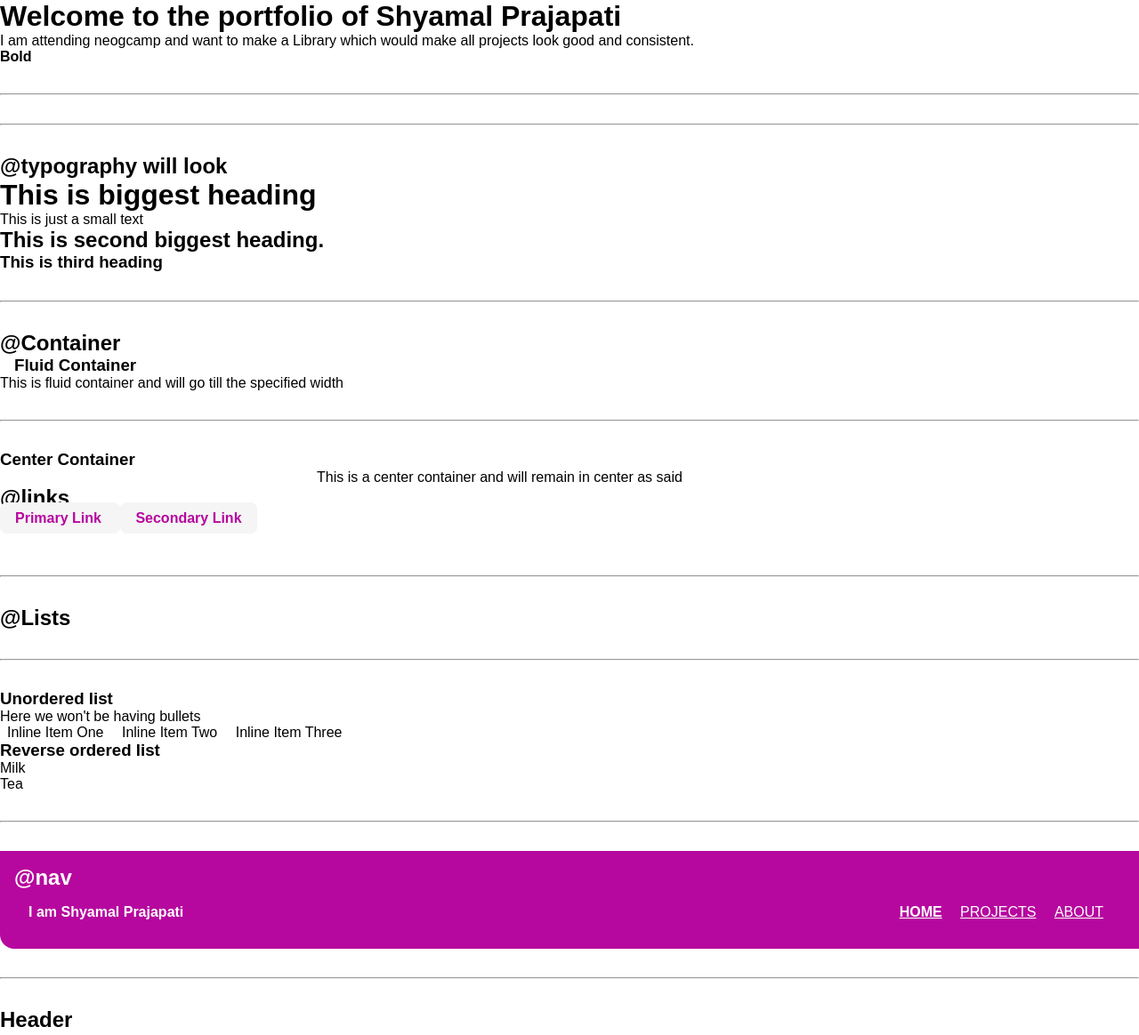
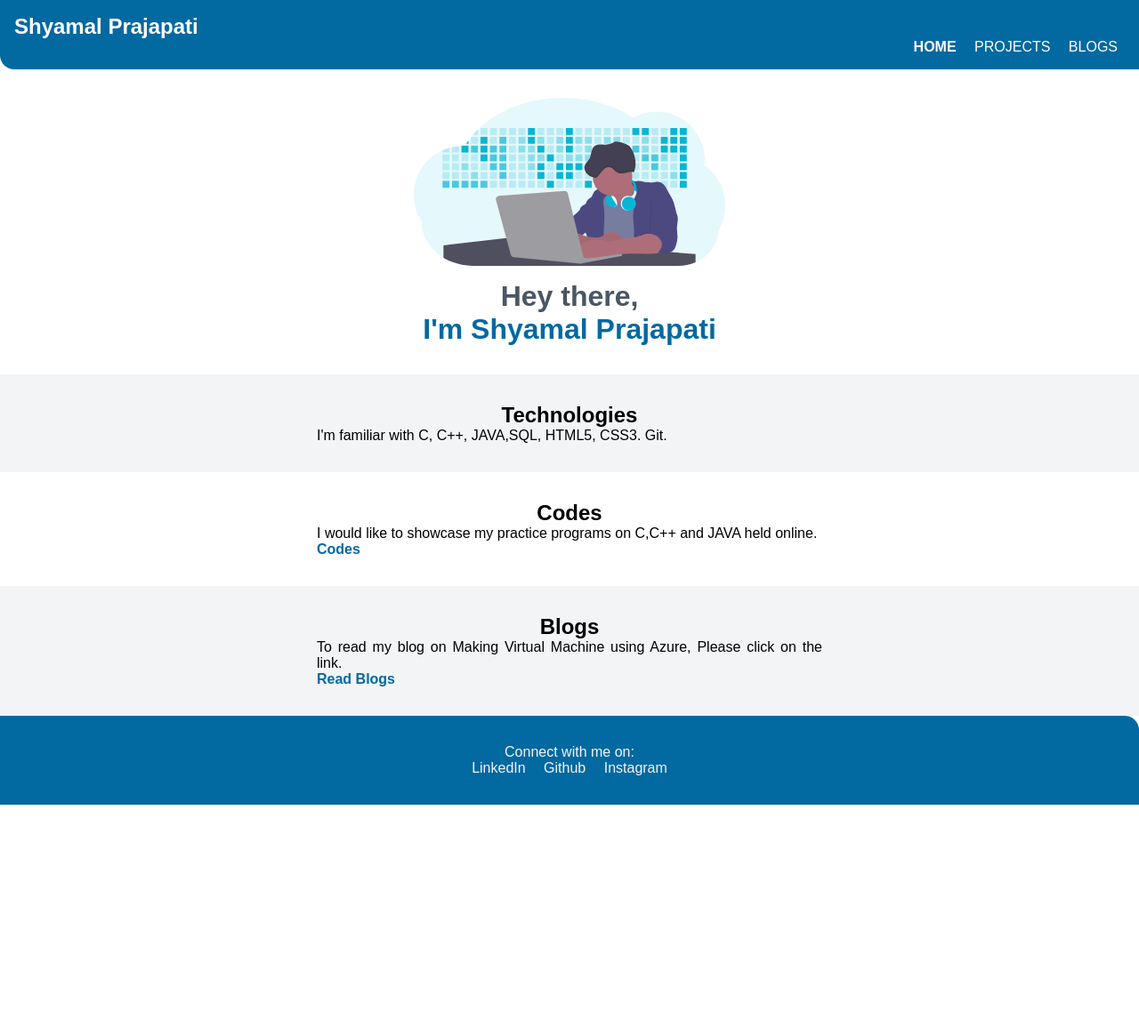
Before and after one commit to shyamal2411/sgprajapati.in, a plain HTML site: page index.html in a window 1280 px wide. Shown: the top 1164 px of the page at 89% size. After the commit the page ends 905 px from the top, so only its background shows below. Drawn offline with Linux system fonts and the light colour scheme.

Commit message:
portfolio process

```diff
--- a/index.html
+++ b/index.html
@@ -4,68 +4,15 @@
 <head>
     <meta charset="UTF-8">
     <meta name="viewport" content="width=device-width, initial-scale=1.0">
-    <link rel="stylesheet" href="styles.css" type="text/css">
-    <title>Component Libraray</title>
-
-    <!-- <link href="styles.css" rel="stylesheet" /> -->
+    <title>Porfolio | Shyamal</title>
+    <link href="styles.css" rel="stylesheet" />
 </head>
 
 <body>
-    <h1>Welcome to the portfolio of Shyamal Prajapati</h1>
-    <p>I am attending neogcamp and want to make a Library which would make all projects look good and
-        consistent.</p>
-    <strong> Bold</strong>
-    <hr>
-    <hr>
-
-    <h2>@typography will look</h2>
-    <h1>This is biggest heading</h1>
-    <p> This is just a small text</p>
-    <h2>This is second biggest heading. </h2>
-    <h3>This is third heading</h3>
-
-    <!--<small>This is a small text</small>THIS IS FOR WRITING DATE IN PORTFOLIO-->
-    <hr>
-    <h2> @Container</h2>
-    <h3 class="container">Fluid Container</h3>
-    <div>This is fluid container and will go till the specified width</div>
-    <hr>
-    <h3>Center Container</h3>
-    <div class="container container-center">This is a center container and will remain in center as said</div>
-    <div class="link">
-
-        <h2>@links</h2>
-
-        <!-- <a href="https://linkedin.com/in/sgprajapati" target="_blank"><strong>LinkedIn</strong></a> -->
-
-
-        <a href="/" class="link link-primary"><strong>Primary Link</strong> </a>
-        <a class="link secondary-link" href="/"><b>Secondary Link</b></a><br>
-    </div><br>
-    <hr>
-
-    <h2>@Lists</h2>
-    <hr>
-    <h3>Unordered list</h3>
-    <p> Here we won't be having bullets</p>
-    <ul>
-        <ul class="list-non-bullet">
-            <li class="list-item-inline">Inline Item One</li>
-            <li class="list-item-inline">Inline Item Two</li>
-            <li class="list-item-inline">Inline Item Three</li>
-        </ul>
-        <h3>Reverse ordered list</h3>
-        <ol reversed>
-            <!--THIS IS FOR SHOWCASING PROJECTS IN LISTED MANNER-->
-            <li> Milk</li>
-            <li>Tea</li>
-        </ol>
-        <hr>
-        <div class="navigation">
-            <h2>@nav</h2>
+    <!-- <h1>Shyamal Prajapati</h1> -->
     <nav class="navigation main ">
         <!--  -->
-                <div class="nav-brand">I am Shyamal Prajapati</div>
+        <div class="nav-brand">Shyamal Prajapati</div>
         <ul class="list-non-bullet nav-pills">
             <li class="list-item-inline">
                 <a class="link link-active" href="/">HOME</a>
@@ -74,72 +21,59 @@
                 <a class="link" href="/">PROJECTS</a>
             </li>
             <li class="list-item-inline">
-                        <a class="link" href="/">ABOUT</a>
+                <a class="link" href="/">BLOGS</a>
             </li>
         </ul>
     </nav>
-        </div>
-        <hr>
-        <h2> Header</h2>
 
     <header class="hero">
-            <img class="hero-img" src="images/dev_image.svg" />
-            <!-- <img
-            src="https://instagram.famd1-2.fna.fbcdn.net/v/t51.2885-15/e35/126223047_374655583796416_6382475700937540613_n.jpg?_nc_ht=instagram.famd1-2.fna.fbcdn.net&_nc_cat=104&_nc_ohc=v6JSzl0AQk8AX_1ik2X&tp=1&oh=31d07e45f62afa55db3cf6b84453e9b3&oe=5FE9C182" />
-        <!--Image taken from insta source code-->
-            <h1 class="hero-heading">I'm learning Web Development from <div style="color: var(--primary-color)">Tanay
-                    Pratap sir</div>
+        <img class="hero-img" src="images/ff.svg" />
+
+        <h1 class="hero-heading">Hey there,<div style="color: var(--primary-color)">I'm Shyamal Prajapati</div>
             <!-- !NOTE:IN ABOVE LINE, IF I USE DIV STYLE THE LINE ADJUSTS ITSELF, WHILE IF I USE SPAN THEN THE SENTENCE WILL ADJUST IN WHOLE SCREEN -->
         </h1>
     </header>
-        <hr>
-        <hr>
-        <h2>@Section</h2>
-
     <section class="section ow">
         <div class="container container-center">
 
-                <h1 class="heading">Offwhite Section</h1>
-                <p>Android Study Jams are community-organized study groups for people to learn how to build Android apps
-                    in the Kotlin
-                    programming language, using the curriculum provided by Google.</p>
+            <h1 class="heading">Technologies</h1>
+            <p>I'm familiar with C, C++, JAVA,SQL, HTML5, CSS3. Git.</p>
         </div>
     </section>
 
     <section class="section">
         <div class="container container-center">
-                <h2 class="heading">white Section</h2>
-                <p> In languages with grammatical number (that is, languages where the number of items affects the
-                    grammar of a sentence), use the same grammatical number in your title attribute as inside your
-                    element. This is especially important in languages with more than two numbers, such as Arabic, but
-                    is also relevant in English.</p>
+            <h2 class="heading">Codes</h2>
+            <p> I would like to showcase my practice programs on C,C++ and JAVA held online.</p>
+            <a class="link-secondary " href="/">Codes</a>
         </div>
     </section>
-        <hr>
 
-        <h2> @footer</h2>
+    <section class="section ow">
+        <div class="container container-center">
+            <h1 class="heading">Blogs</h1>
+            <p>To read my blog on Making Virtual Machine using Azure, Please click on the link.</p>
+            <a class="link-secondary"
+                href="https://medium.com/@shyamalgprajapati/creating-a-virtual-machine-using-microsoft-azure-7242ccebadd8">Read
+                Blogs</a>
+        </div>
+    </section>
+
     <footer class="footer">
-            <div class="footer-header">Some small heading inside footer
+        <div class="footer-header">Connect with me on:
             <ul class="social-links list-non-bullet">
 
-                    <li class=" list-item-inline"> <a class="link" href="/"> SocialOne</a></li>
-                    <li class=" list-item-inline"> <a class="link" href="/"> SocialTwo</a> </li>
-                    <li class=" list-item-inline"> <a class="link" href="/"> Social Three</a></li>
+                <li class=" list-item-inline"> <a class="link" target="a _blank"
+                        href="https://www.linkedin.com/in/sgprajapati/">
+                        LinkedIn</a></li>
+                <li class=" list-item-inline"> <a class="link" target="a _blank" href="https://github.com/shyamal2411">
+                        Github</a> </li>
+                <li class=" list-item-inline"> <a class="link" target="a _blank"
+                        href="https://www.instagram.com/shyamal.24/">
+                        Instagram</a></li>
             </ul>
         </div>
     </footer>
-        <!--<footer class="footer container">
-            <div class="container">
-                <div class="heading">header inside footer</div>
-                <ul class="unordered list-inline">
-                    <li>socialone</li>
-                    <li>socialtwo</li>
-                    <li>socialthree</li>
-                </ul>
-            </div>
-        </footer>-->
-        <!-- <div style="height: 20vh;"> -->
-        </div>
 </body>
 
 </html>
--- a/styles.css
+++ b/styles.css
@@ -7,9 +7,10 @@
 
 @import url('https://fonts.googleapis.com/css2?family=Montserrat:wght@400;700&display=swap');
 :root{
-    --primary-color:rgb(182, 7, 159);
+    --primary-color:#0369A1;
     --dark-grey:#4B5563;
     --off-white:#F3F4F6;
+    --button:#CBD5E1;
 }
 
 body{
@@ -42,26 +43,36 @@ hr{
 /* links */
 .link{
     margin-bottom: 5px;
+    text-decoration: none;
+    background-color: var(--white);
 }
 .link a{
     text-decoration: none;
     padding: 0.5rem 1rem;
-        color:  rgb(182, 7, 159);
-        background-color:whitesmoke;
+        color: var(--primary-color);
+        background-color:var(--off-white);
         border-radius: 0.5rem;
         border: 0.5px solid whitesmoke;
 }
 
 .link-primary{
-    background-color: var var(--primary-color);
-    border-radius: 00.5rem;
-    color: white;
+    background-color: var(--button);
+    /* border: 0.5px solid black; */
+     border-radius: 500px;
+     font-weight: bold;
+    color: var(--primary-color);
+    padding: 150 px;
+    /* border: 1px solid var(--primary-color); */
+    text-decoration: none;
 }
 .link-secondary{
     color: var(--primary-color);
     border-radius: 0.5rem;
-    border: 1px solid var(--primary-color);
-
+     /* border: 1px solid var(--primary-color); */
+     color: var(--primary-color);
+     font-weight: bold ;
+     text-decoration: none;
+ background-color: var(whitesmoke);
 }
 
 /*.primary-link{
@@ -96,11 +107,13 @@ hr{
 .navigation .nav-brand{
     font-weight: bold;
     background-color:  var(--primary-color);
-    /* font-size: 1.1rem; */
+    font-size: 1.5rem;
+    text-decoration: none;
 }
 
 .navigation .nav-pills{
     text-align: right;
+    text-decoration: none;
 }
 
 .navigation .link{
```
Also changed, not shown: lib/components.html (added, +145 -0 lines), images/ff.svg (added), images/final.svg (added). Lines whose indentation alone changed are shown as unchanged.
